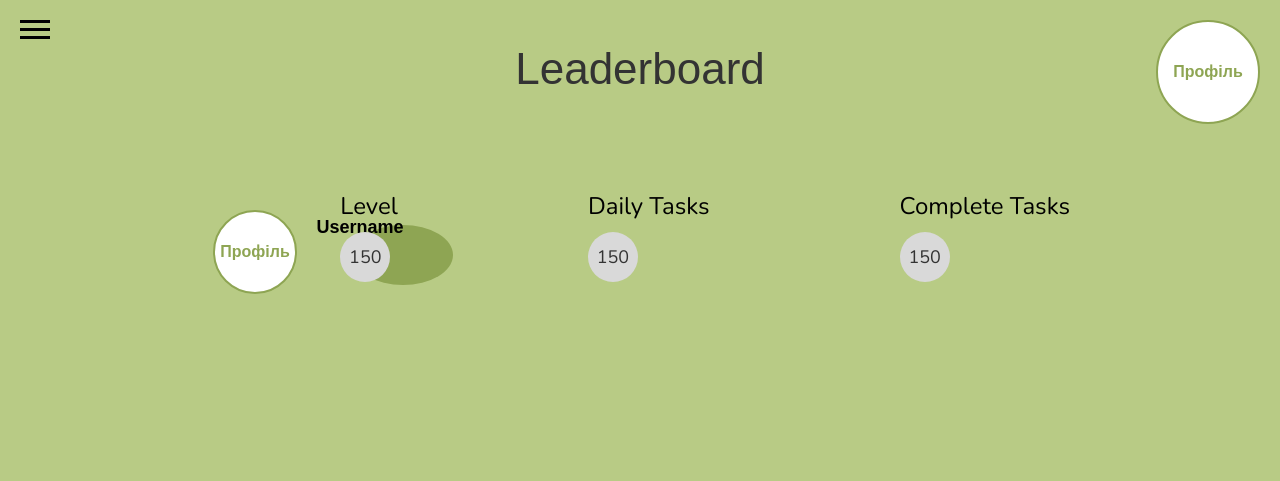
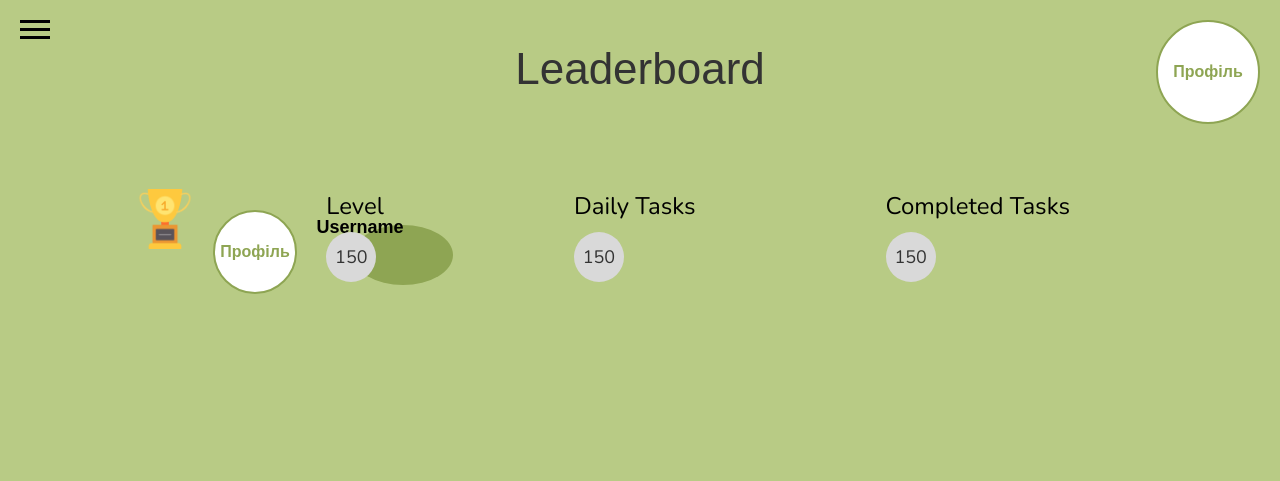
Before and after one commit to arc-lena/bloom, a Django app: page /statistics/ in a window 1280 px wide. Shown: the top 481 px of the page. Run offline with Django 4.2, Linux system fonts and the light colour scheme; some web fonts are replaced.

Commit message:
fix text-item and add photo winner leaderboard

```diff
--- a/bloom/static/statistics/css/index.css
+++ b/bloom/static/statistics/css/index.css
@@ -92,7 +92,7 @@
 
 /* Центрування другого надпису Username */
 .centered-username {
-    margin-top: 85px; /* Відступ зверху */
+    margin-top: -50px; /* Відступ зверху */
     margin-right: 560px;
 }
 
@@ -123,3 +123,12 @@
     margin-top: 190px;
     margin-left: -770px;
 }
+img {
+    width: 10%; /* Зображення займає всю ширину контейнера */
+    height: auto; /* Автоматична висота для збереження пропорцій */
+    max-width: 60px; /* Максимальна ширина зображення */
+    border-radius: 10px; /* Заокруглення кутів */
+    margin-left: -950px;
+    margin-top: 75px;
+
+}
--- a/bloom/templates/statistics/index.html
+++ b/bloom/templates/statistics/index.html
@@ -4,7 +4,6 @@
 
     <meta charset="UTF-8">
     <meta name="viewport" content="width=device-width, initial-scale=1.0">
-    <title>Круглий елемент</title>
     <link rel="stylesheet" href="styles.css"> <!-- Підключення CSS файлу -->
     <title>Leaderboard</title>
     {% load static %}
@@ -21,7 +20,7 @@
     </div>
     <div class="background-square"></div>
     <h1 class="leaderboard-text">Leaderboard</h1>
-
+    <img src="/static/images/winphoto.png" alt="Win Photo">
     <div class="text-container">
         <div class="text-item">
             <span>Level</span>
@@ -32,7 +31,7 @@
             <div class="circle">150</div>
         </div>
         <div class="text-item">
-            <span>Complete Tasks</span>
+            <span>Completed Tasks</span>
             <div class="circle">150</div>
         </div>
     </div>
```
Also changed, not shown: bloom/static/images/winphoto.png (added).
